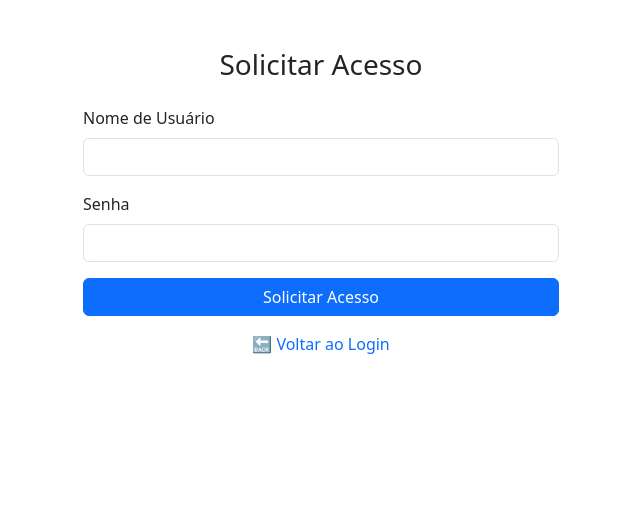
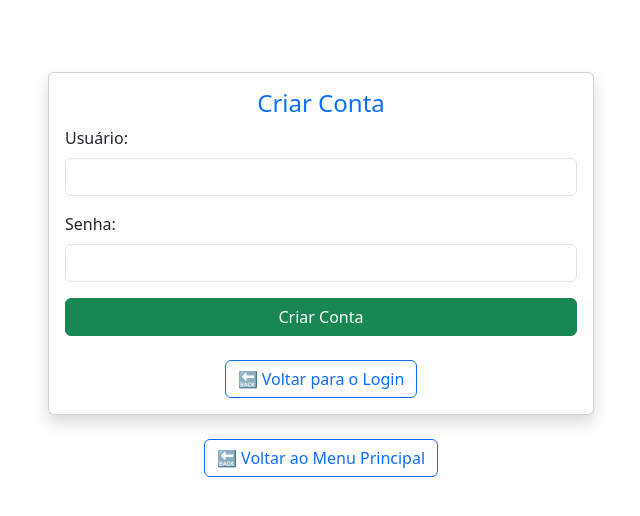
Before and after one commit to Paulo425/modulos-na-web, a Flask app: page /registrar in a window 1280 px wide. Shown: the part 76-592 px from the top of the page, without its empty margins (319-959 px from the left). Run offline with Flask 3, Linux system fonts and the light colour scheme.

Commit message:
VERSÃO 1.0 inclusão botao de retorno ao principal

```diff
--- a/templates/base.html
+++ b/templates/base.html
@@ -34,7 +34,15 @@
     </nav>
 
     <!-- Bloco dinâmico de conteúdo -->
-    {% block conteudo %}{% endblock %}
+    <div class="container py-4">
+        {% block conteudo %}{% endblock %}
+
+        <div class="text-center mt-4">
+            <a href="{{ url_for('home') }}" class="btn btn-outline-primary">
+                🔙 Voltar ao Menu Principal
+            </a>
+        </div>
+    </div>
 
     <!-- Bootstrap JS -->
     <script src="https://cdn.jsdelivr.net/npm/bootstrap@5.3.3/dist/js/bootstrap.bundle.min.js"></script>
--- a/templates/registrar.html
+++ b/templates/registrar.html
@@ -1,37 +1,39 @@
 {% extends 'base.html' %}
 
 {% block conteudo %}
-<div class="container mt-5" style="max-width: 500px;">
-    <h3 class="text-center mb-4">Solicitar Acesso</h3>
-
-    {% if mensagem %}
-    <div class="alert alert-success text-center">{{ mensagem }}</div>
-    {% endif %}
-    {% if erro %}
-    <div class="alert alert-danger text-center">{{ erro }}</div>
-    {% endif %}
-
+<div class="row justify-content-center mt-5">
+    <div class="col-md-6">
+        <div class="card shadow">
+            <div class="card-body">
+                <h4 class="text-center text-primary">Criar Conta</h4>
                 <form method="POST">
                     <div class="mb-3">
-            <label for="usuario" class="form-label">Nome de Usuário</label>
+                        <label for="usuario" class="form-label">Usuário:</label>
                         <input type="text" class="form-control" name="usuario" id="usuario" required>
                     </div>
                     <div class="mb-3">
-            <label for="senha" class="form-label">Senha</label>
+                        <label for="senha" class="form-label">Senha:</label>
                         <input type="password" class="form-control" name="senha" id="senha" required>
                     </div>
                     <div class="d-grid">
-            <button type="submit" class="btn btn-primary">Solicitar Acesso</button>
+                        <button type="submit" class="btn btn-success">Criar Conta</button>
                     </div>
                 </form>
 
-    <div class="text-center mt-3">
-        <a href="{{ url_for('login') }}" class="text-decoration-none">🔙 Voltar ao Login</a>
+                {% if mensagem %}
+                    <div class="alert alert-success mt-3 text-center">{{ mensagem }}</div>
+                {% endif %}
+                {% if erro %}
+                    <div class="alert alert-danger mt-3 text-center">{{ erro }}</div>
+                {% endif %}
+
+                <div class="text-center mt-4">
+                    <a href="{{ url_for('login') }}" class="btn btn-outline-primary">
+                        🔙 Voltar para o Login
+                    </a>
+                </div>
+            </div>
+        </div>
     </div>
 </div>
 {% endblock %}
-<div class="text-center mt-4">
-    <a href="{{ url_for('home') }}" class="btn btn-outline-primary">
-        🔙 Voltar ao Menu Principal
-    </a>
-</div>
```
Also changed, not shown: templates/alterar_senha.html (+8 -5 lines), templates/criar_usuario.html (+31 -21 lines), templates/excluir_usuario.html (+31 -38 lines), templates/formulario_DECOPA.html (+0 -8 lines), templates/pendentes.html (+22 -8 lines). Lines whose indentation alone changed are shown as unchanged.
